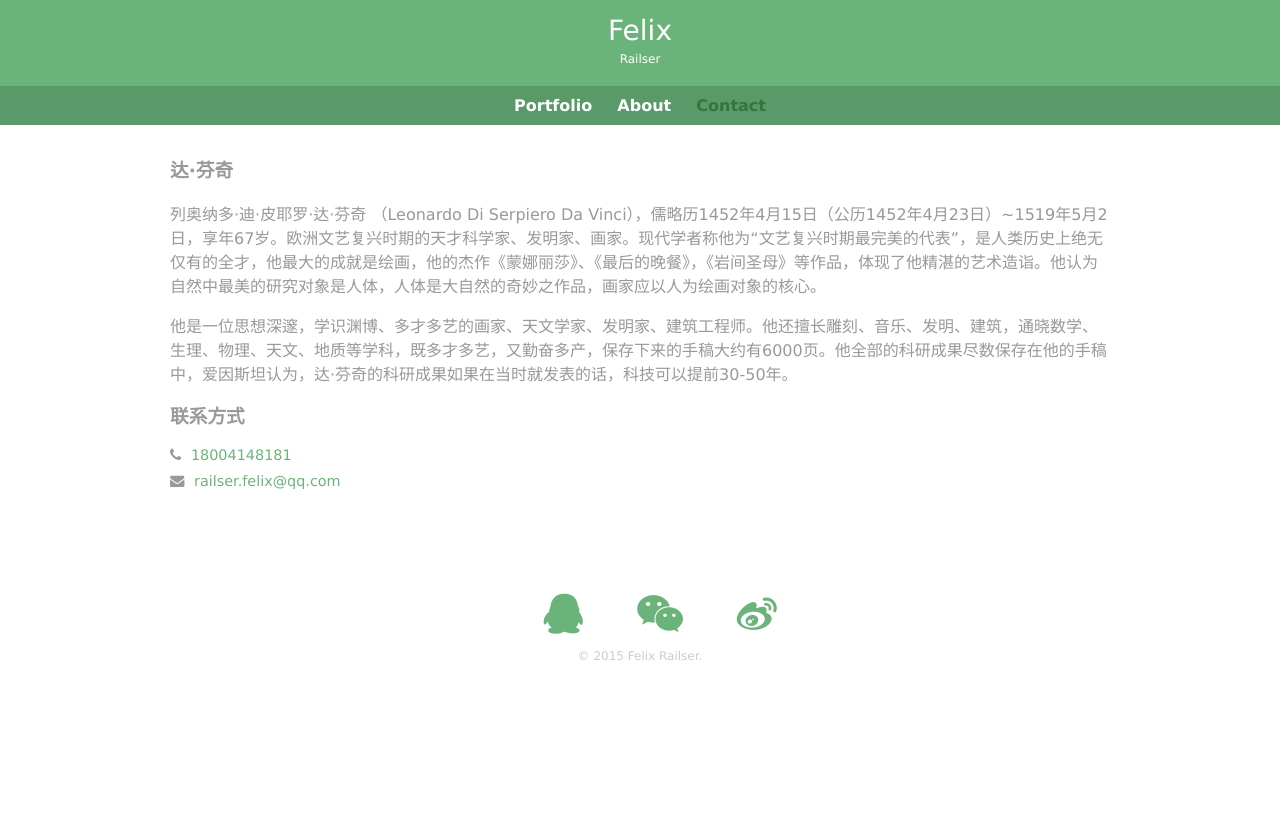
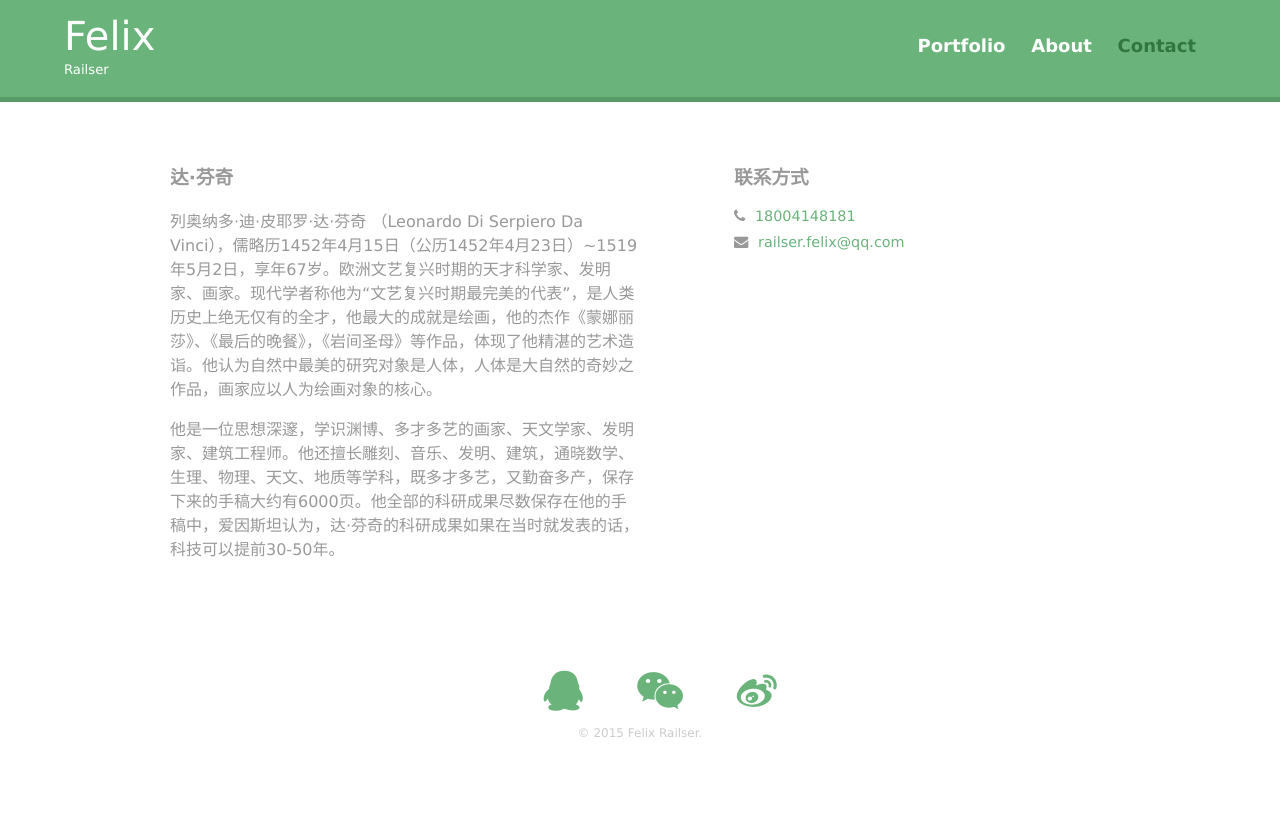
Before and after one commit to qqfelix/web-learning, a plain HTML site: page contact.html in a window 1280 px wide. Before the commit the page ends 800 px from the top, so only its background shows below. Drawn offline with Linux system fonts and the light colour scheme.

Commit message:
完成版

```diff
--- a/contact.html
+++ b/contact.html
@@ -6,6 +6,8 @@
         <link href="http://cdn.bootcss.com/font-awesome/4.4.0/css/font-awesome.min.css" rel="stylesheet">
         <link rel="stylesheet" href="css/normalize.css" >
         <link rel="stylesheet" href="css/main.css">
+        <link rel="stylesheet" href="css/responsive.css">
+        <meta name="viewport" content="width=device-width, initial-scale=1.0">
     </head>
     <body>
         <header>
@@ -23,7 +25,7 @@
         </header>
 
         <div id="wrapper">
-            <section>
+            <section id="primary">
                 <h3>达·芬奇</h3>
                 <p>
                     列奥纳多·迪·皮耶罗·达·芬奇 （Leonardo Di Serpiero Da Vinci），儒略历1452年4月15日（公历1452年4月23日）~1519年5月2日，享年67岁。欧洲文艺复兴时期的天才科学家、发明家、画家。现代学者称他为“文艺复兴时期最完美的代表”，是人类历史上绝无仅有的全才，他最大的成就是绘画，他的杰作《蒙娜丽莎》、《最后的晚餐》，《岩间圣母》等作品，体现了他精湛的艺术造诣。他认为自然中最美的研究对象是人体，人体是大自然的奇妙之作品，画家应以人为绘画对象的核心。
@@ -32,7 +34,7 @@
                     他是一位思想深邃，学识渊博、多才多艺的画家、天文学家、发明家、建筑工程师。他还擅长雕刻、音乐、发明、建筑，通晓数学、生理、物理、天文、地质等学科，既多才多艺，又勤奋多产，保存下来的手稿大约有6000页。他全部的科研成果尽数保存在他的手稿中，爱因斯坦认为，达·芬奇的科研成果如果在当时就发表的话，科技可以提前30-50年。
                 </p>
             </section>
-            <section>
+            <section id="secondary">
                 <h3>联系方式</h3>
                 <ul class="contact-info">
                     <li class="phone">
--- /dev/null
+++ b/css/responsive.css
@@ -0,0 +1,78 @@
+@media screen and (min-width: 480px) {
+
+    /***************
+    TWO COLUMN LAYOUT
+    ****************/
+
+    #primary {
+        width: 50%;
+        float: left;
+    }
+
+    #secondary {
+        width: 40%;
+        float: right;
+    }
+
+
+
+    /***************
+    PAGE: PORTFOLIO
+    ****************/
+
+    #gallery li {
+        width: 28.3333%;
+    }
+
+    #gallery li:nth-child(4n) {
+        clear: left;
+    }
+
+
+
+    /***************
+    PAGE: ABOUT
+    ****************/
+
+    .profile-photo {
+        float: left;
+        margin: 0 5% 80px 0;
+    }
+}
+
+@media screen and (min-width: 660px){
+
+    /***************
+    PAGE: HEADER
+    ****************/
+
+    nav {
+        background: none;
+        float: right;
+        font-size: 1.125em;
+        margin-right: 5%;
+        text-align: right;
+        width: 45%;
+    }
+
+    #logo {
+        float: left;
+        margin-left: 5%;
+        text-align: left;
+        width: 45%;
+    }
+
+    h1 {
+        font-size: 2.5em;
+    }
+
+    h2 {
+        font-size: 0.825em;
+        margin-bottom: 20px;
+    }
+
+    header {
+        border-bottom: 5px solid #599a68;
+        margin-bottom: 60px;
+    }
+}
```
Also changed, not shown: about.html (+2 -0 lines), index.html (+2 -0 lines).
